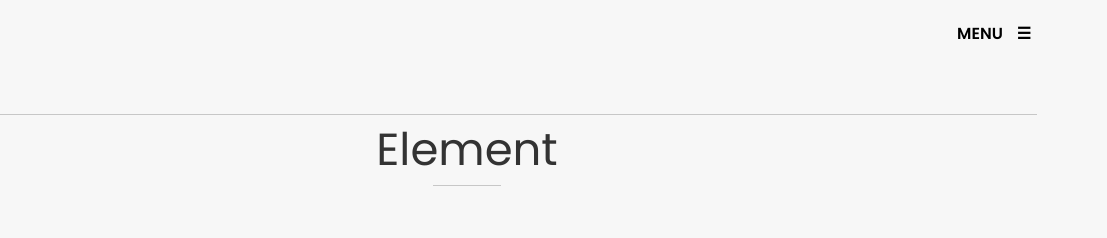
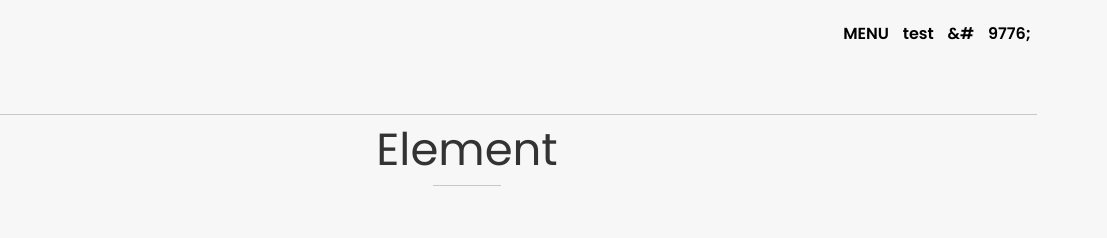
Before and after one commit to cesarjsanchez/triviatok, a plain HTML site: page element.html in a window 1280 px wide. Shown: the top 238 px of the page, 173-1280 px from the left. Drawn offline with Linux system fonts and the light colour scheme; a script that the page names is missing.

Commit message:
Update element.html

```diff
--- a/element.html
+++ b/element.html
@@ -34,7 +34,7 @@
                     <a href="element.html">Element</a>
                 </div>
                     <div class="main" id="main">
-                      <a href="#" onclick="openNav()">MENU &#9776;</a>
+                      <a href="#" onclick="openNav()">MENU test &# 9776;</a>
                     </div>
                 </div>
               </div>
```
